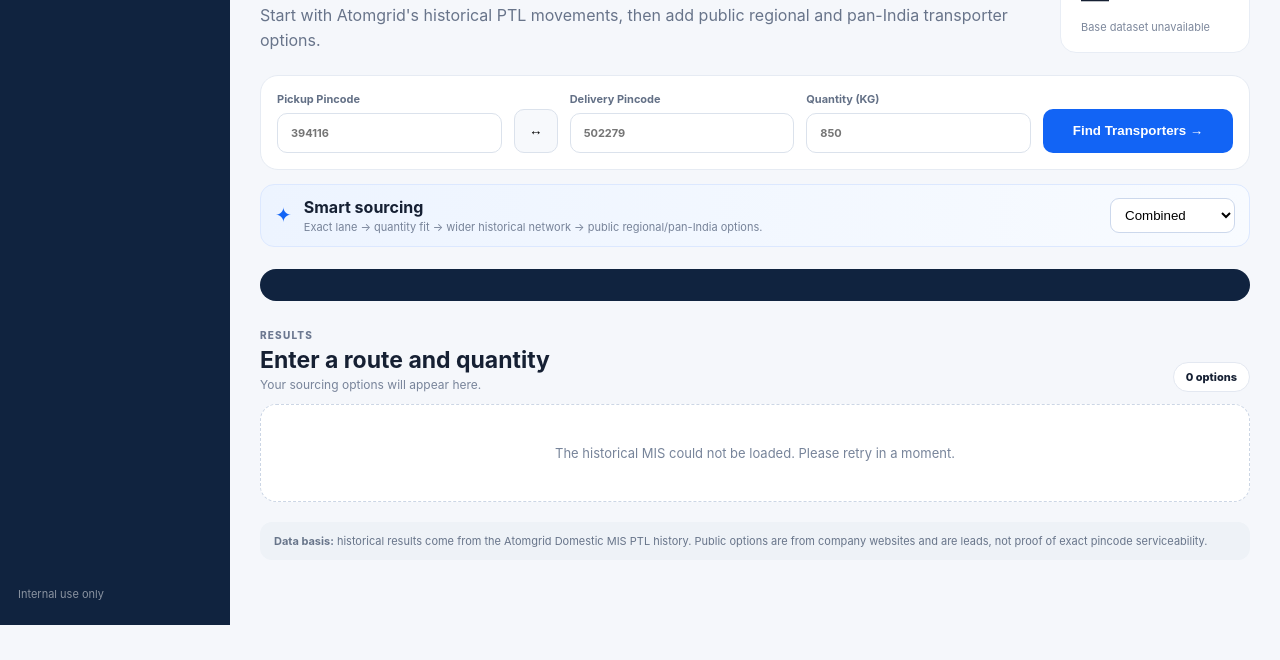
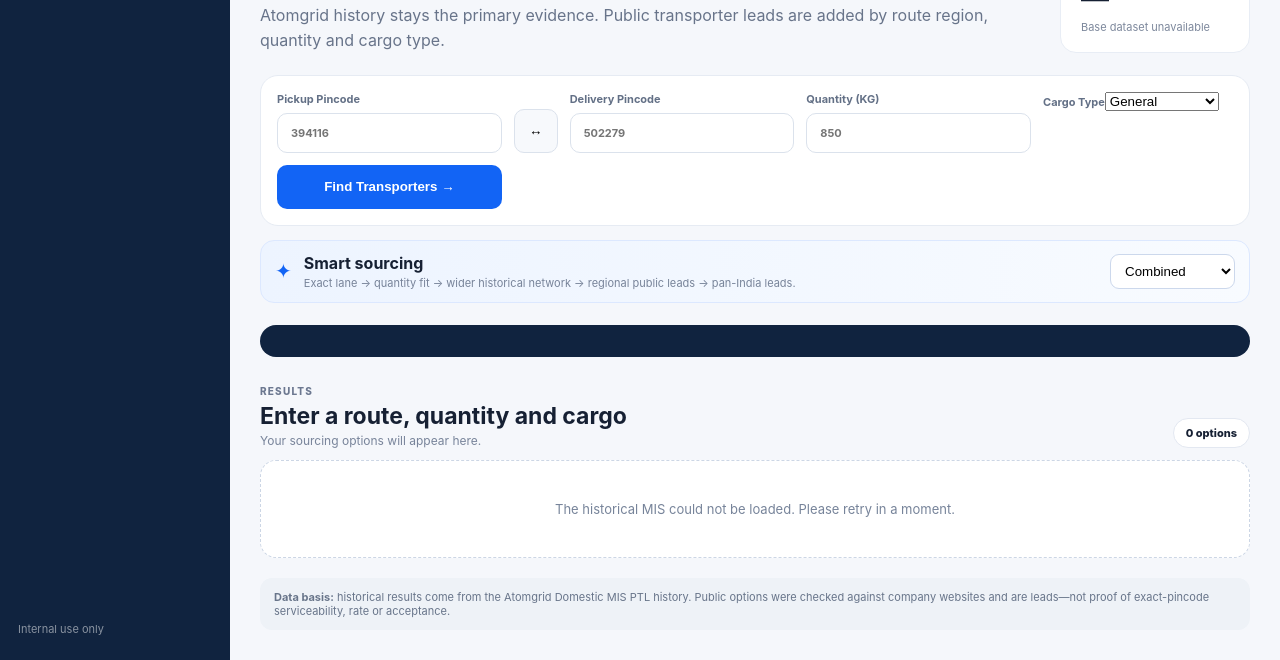
Before and after one commit to sharadtiwari-atomgrid/atomgrid-transporter-finder, a website built with Vite: page fresh/index.html in a window 1280 px wide. Shown: the part 175-835 px from the top of the page. Before the commit the page ends 800 px from the top, so only its background shows below. Built offline with nearby package versions, Linux system fonts and the light colour scheme; files whose address does not match are found by name.

Commit message:
Switch Transporter Finder to V3 experience

```diff
--- a/fresh/index.html
+++ b/fresh/index.html
@@ -1 +1 @@
-<!doctype html><html><head><meta charset="UTF-8"/><meta name="viewport" content="width=device-width, initial-scale=1.0"/><title>Atomgrid Transporter Finder</title></head><body><div id="app"></div><script type="module" src="/src/main.ts"></script></body></html>
+<!doctype html><html><head><meta charset="UTF-8"/><meta name="viewport" content="width=device-width, initial-scale=1.0"/><title>Atomgrid Transporter Finder</title></head><body><div id="app"></div><script type="module" src="/src/main-v3.ts"></script></body></html>
```
